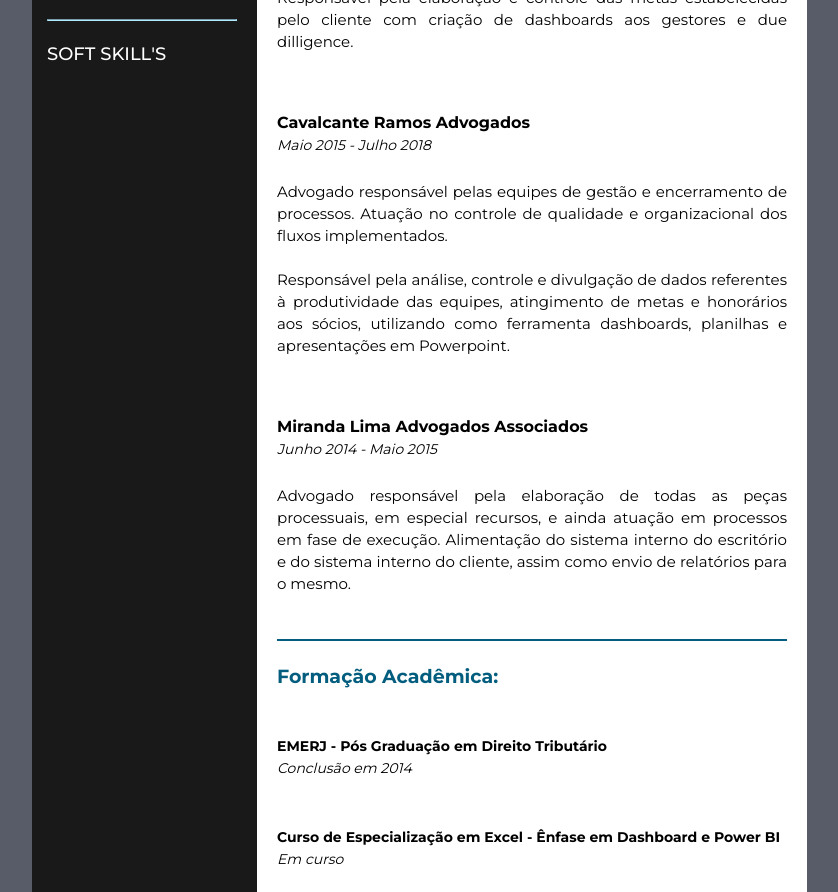
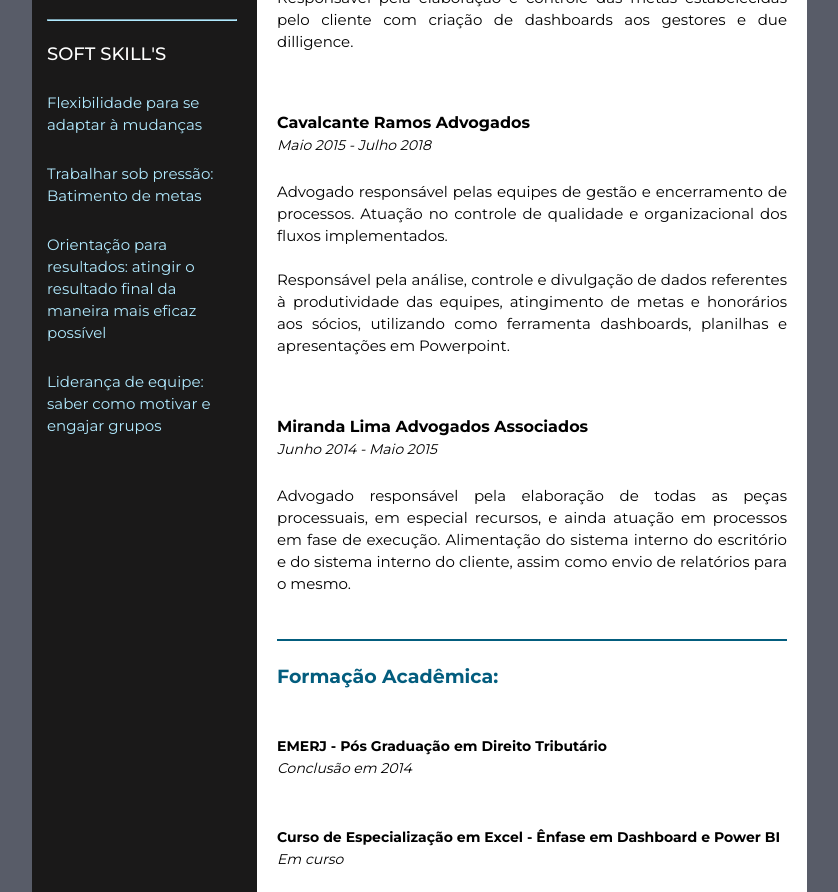
Before and after one commit to ppcnogueira/Projetos_FrontEnd, a plain HTML site: page Curriculo/index.html in a window 1280 px wide. Shown: the part 954-1846 px from the top of the page, without its empty margins (368-1206 px from the left). Drawn offline with Linux system fonts and the light colour scheme.

Commit message:
Atualização 04/01 V3

```diff
--- a/Curriculo/estilo.css
+++ b/Curriculo/estilo.css
@@ -31,6 +31,7 @@
 }
 
 .dados {
+    width: 190px;
     margin-left: 15px;
     margin-top: 5px;
     display: flex;
--- a/Curriculo/index.html
+++ b/Curriculo/index.html
@@ -43,6 +43,13 @@
         <p class="nome">
             <strog>SOFT SKILL'S</strog>
         </p><br>
+        <p class="dados">Flexibilidade para se adaptar à mudanças</p>
+        <br>
+        <p class="dados">Trabalhar sob pressão: Batimento de metas</p>
+        <br>
+        <p class="dados">Orientação para resultados: atingir o resultado final da maneira mais eficaz possível</p>
+        <br>
+        <p class="dados">Liderança de equipe: saber como motivar e engajar grupos</p>
     </div><!--resumo-->
     <div class="centro">
         <h1 class="centro_titulo1">Resumo profissional:</h1>
```
